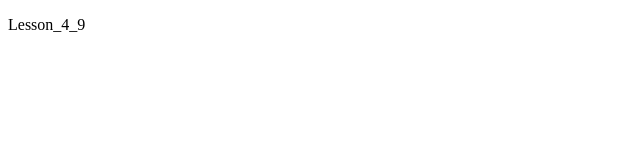
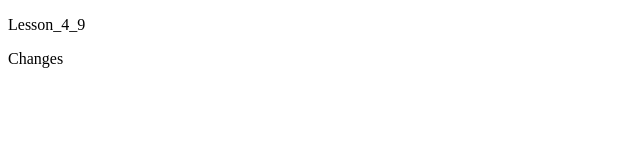
Before and after one commit to Kooler7/lesson_4_9, a plain HTML site: page index.html in a window 1280 px wide. Shown: the full height of the page, 0-640 px from the left. Drawn offline with Linux system fonts and the light colour scheme.

Commit message:
Second Commit

```diff
--- a/index.html
+++ b/index.html
@@ -7,5 +7,6 @@
 </head>
 <body>
     <p>Lesson_4_9</p>
+    <p>Changes</p>
 </body>
 </html>
```
